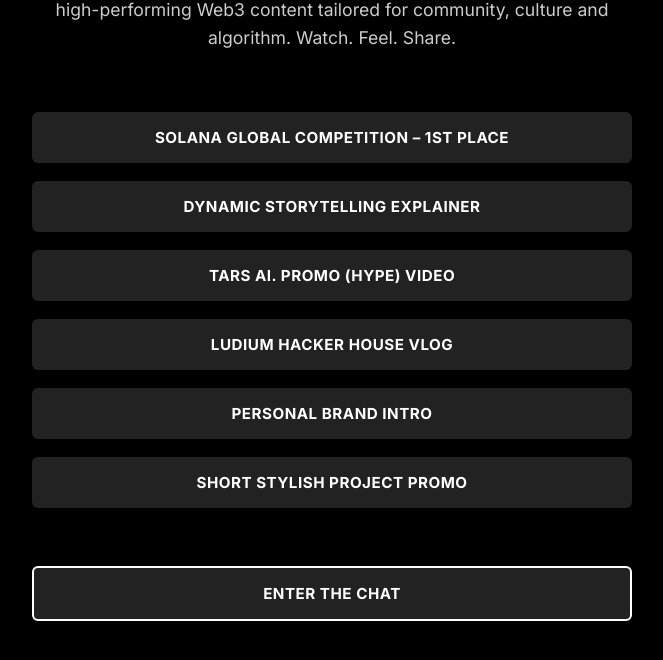
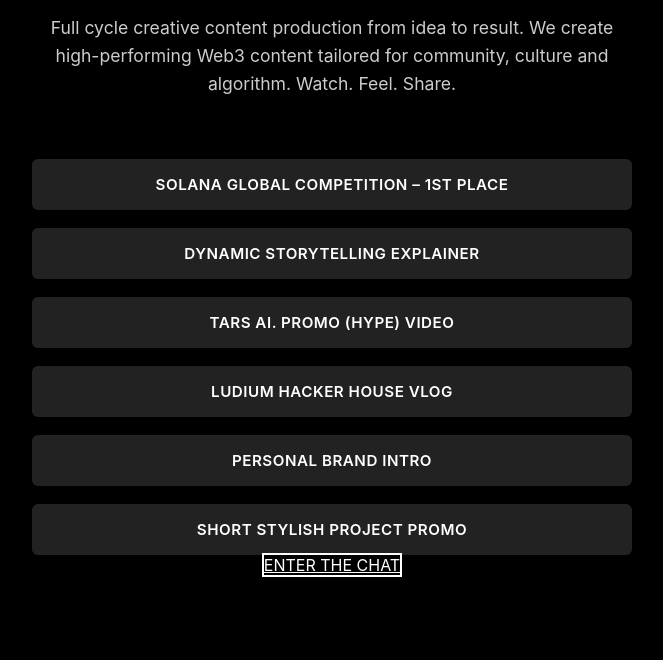
Before and after one commit to Medniyy/athmedia.github.io, a plain HTML site: page index.html in a window 1280 px wide. Shown: the part 212-872 px from the top of the page, without its empty margins (308-971 px from the left). Drawn offline with Linux system fonts and the light colour scheme.

Commit message:
Update index.html

```diff
--- a/index.html
+++ b/index.html
@@ -5,8 +5,8 @@
   <title>ATH MEDIA</title>
   <meta name="viewport" content="width=device-width, initial-scale=1.0" />
 
-  <!-- Inter only -->
-  <link href="https://fonts.googleapis.com/css2?family=Inter:wght@400;700&display=swap" rel="stylesheet" />
+  <!-- Roboto Font -->
+  <link href="https://fonts.googleapis.com/css2?family=Roboto:wght@400;600;900&display=swap" rel="stylesheet" />
   <link rel="stylesheet" href="style.css" />
 </head>
 <body>
@@ -25,6 +25,9 @@
       <a href="https://x.com/ludium_official/status/1878710395302826077?s=46" target="_blank">LUDIUM HACKER HOUSE VLOG</a>
       <a href="https://x.com/senpai_gideon/status/1918299920391708694?s=46" target="_blank">PERSONAL BRAND INTRO</a>
       <a href="https://x.com/ath_media21/status/1890684291668914429?s=46" target="_blank">SHORT STYLISH PROJECT PROMO</a>
+    </div>
+
+    <div class="chat-wrapper">
       <a href="https://x.com/ath_media21" target="_blank" class="chat-button">ENTER THE CHAT</a>
     </div>
   </div>
```
